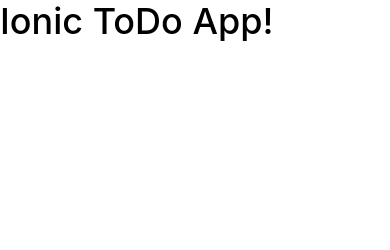
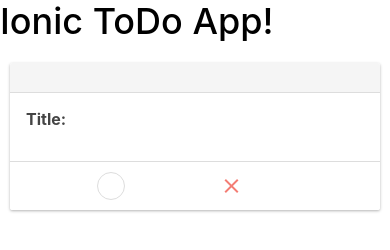
Before and after one commit to vikashiscool/todoIonic, a website: page www/index.html in a window 390 px wide. Drawn offline with Linux system fonts and the light colour scheme; some packages are replaced by stand-ins of ours; files that its build step writes are made by us from their sources; files whose address does not match are found by name.

Commit message:
Use Ionic's card component for display of tasks

```diff
--- a/www/index.html
+++ b/www/index.html
@@ -27,6 +27,30 @@
       </ion-header-bar>
       <ion-content> <!-- this is a directive -->
 
+        <div class="list card" ng-repeat="task in tasks track by $index">
+          <div class="item item-divider">
+            <span ng-bind="task.title"></span>
+          </div>
+
+          <div class="item item-body">
+            <strong>Title: <span ng-bind="task.title"></span></strong>
+              <p>
+                <span ng-bind="task.content"></span>
+              </p>
+          </div>
+
+          <div class="item tabs tabs-secondary tabs-icon-left">
+            <span class="item item-checkbox">
+              <label class="checkbox">
+                <input type="checkbox" ng-model="task.completed" ng-click="completeTask($index)">
+              </label>
+            </span>
+
+            <a class="tab-item assertive" ng-click="remoteTask($index">
+              <i class="icon ion-android-close"></i>
+            </a>
+          </div>
+        </div>
 
 
       </ion-content>
```
